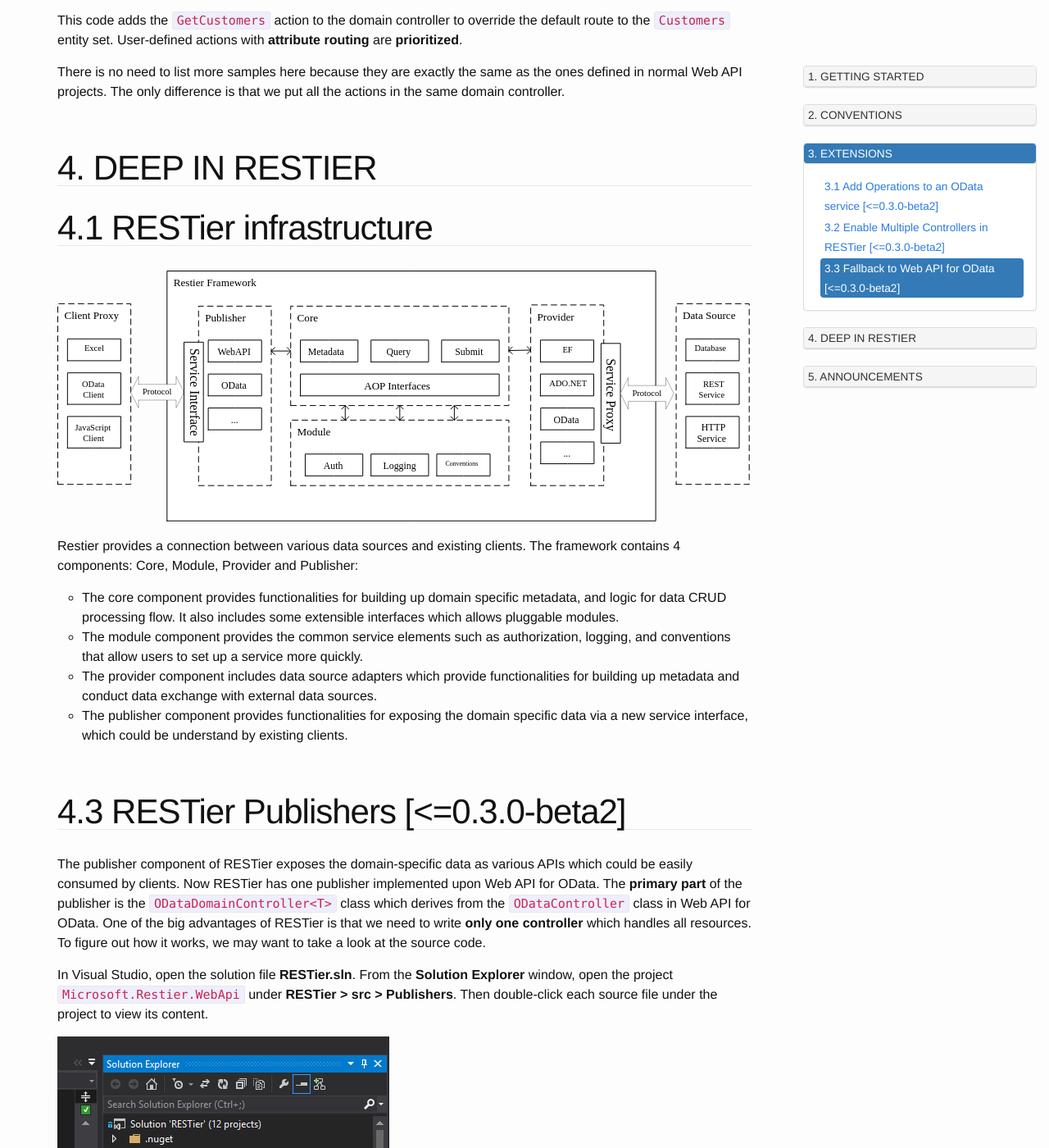
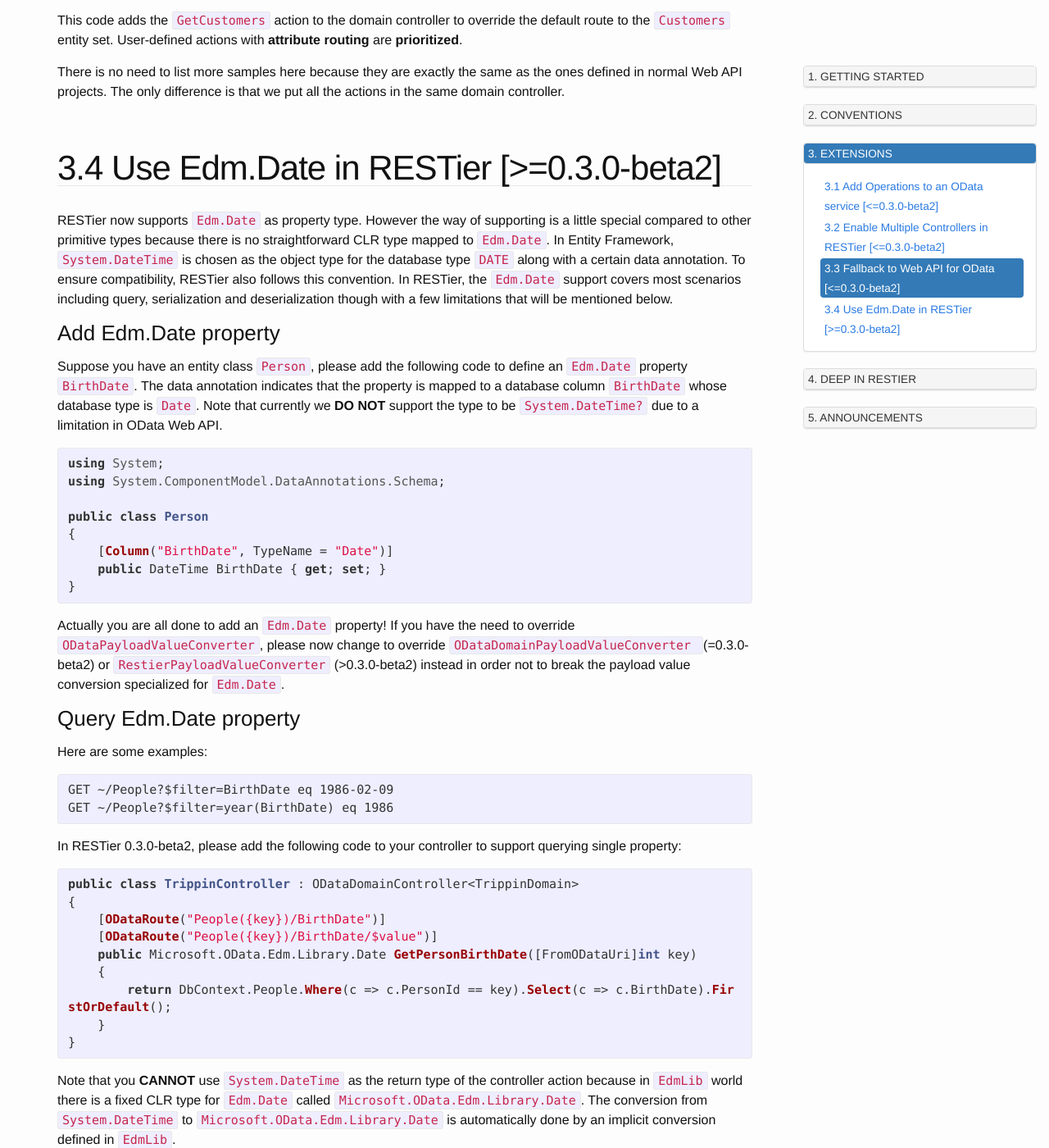
Before and after one commit to OData/RESTier, a Jekyll site: the page built from index.html, in a window 1280 px wide and 1400 px high, scrolled down 18539 px. Shown: the whole window at 82% size. Built offline with Jekyll 4.4.1, drawn with Linux system fonts in a browser that asks for light colours; nearby versions of some CDN libraries; some of the changed text lies outside the part shown.

Commit message:
Add 2015-10-09-03-15-Date.md

```diff
--- /dev/null
+++ b/_posts/2015-10-09-03-15-Date.md
@@ -0,0 +1,50 @@
+---
+layout: post
+title: "3.4 Use Edm.Date in RESTier [>=0.3.0-beta2]"
+description: ""
+category: "3. Extensions"
+---
+
+RESTier now supports `Edm.Date` as property type. However the way of supporting is a little special compared to other primitive types because there is no straightforward CLR type mapped to `Edm.Date`. In Entity Framework, `System.DateTime` is chosen as the object type for the database type `DATE` along with a certain data annotation. To ensure compatibility, RESTier also follows this convention. In RESTier, the `Edm.Date` support covers most scenarios including query, serialization and deserialization though with a few limitations that will be mentioned below.
+
+### Add Edm.Date property
+Suppose you have an entity class `Person`, please add the following code to define an `Edm.Date` property `BirthDate`. The data annotation indicates that the property is mapped to a database column `BirthDate` whose database type is `Date`. Note that currently we **DO NOT** support the type to be `System.DateTime?` due to a limitation in OData Web API.
+
+{% highlight csharp %}
+using System;
+using System.ComponentModel.DataAnnotations.Schema;
+
+public class Person
+{
+    [Column("BirthDate", TypeName = "Date")]
+    public DateTime BirthDate { get; set; }
+}
+{% endhighlight %}
+
+Actually you are all done to add an `Edm.Date` property! If you have the need to override `ODataPayloadValueConverter`, please now change to override `ODataDomainPayloadValueConverter ` (=0.3.0-beta2) or `RestierPayloadValueConverter` (>0.3.0-beta2) instead in order not to break the payload value conversion specialized for `Edm.Date`.
+
+### Query Edm.Date property
+Here are some examples:
+
+{% highlight text %}
+GET ~/People?$filter=BirthDate eq 1986-02-09
+GET ~/People?$filter=year(BirthDate) eq 1986
+{% endhighlight %}
+
+In RESTier 0.3.0-beta2, please add the following code to your controller to support querying single property:
+
+{% highlight csharp %}
+public class TrippinController : ODataDomainController<TrippinDomain>
+{
+    [ODataRoute("People({key})/BirthDate")]
+    [ODataRoute("People({key})/BirthDate/$value")]
+    public Microsoft.OData.Edm.Library.Date GetPersonBirthDate([FromODataUri]int key)
+    {
+        return DbContext.People.Where(c => c.PersonId == key).Select(c => c.BirthDate).FirstOrDefault();
+    }
+}
+{% endhighlight %}
+
+Note that you **CANNOT** use `System.DateTime` as the return type of the controller action because in `EdmLib` world there is a fixed CLR type for `Edm.Date` called `Microsoft.OData.Edm.Library.Date`. The conversion from `System.DateTime` to `Microsoft.OData.Edm.Library.Date` is automatically done by an implicit conversion defined in `EdmLib`.
+
+There is also a good news that in the future versions (>0.3.0-beta2), you don't need to write the controller action or even the controller itself at all! The property access feature will be integrated into RESTier [#234](https://github.com/OData/RESTier/issues/234).
```
Also changed, not shown: _posts/2015-10-09-02-45-0-3-0-beta-2.md (+1 -1 lines).
